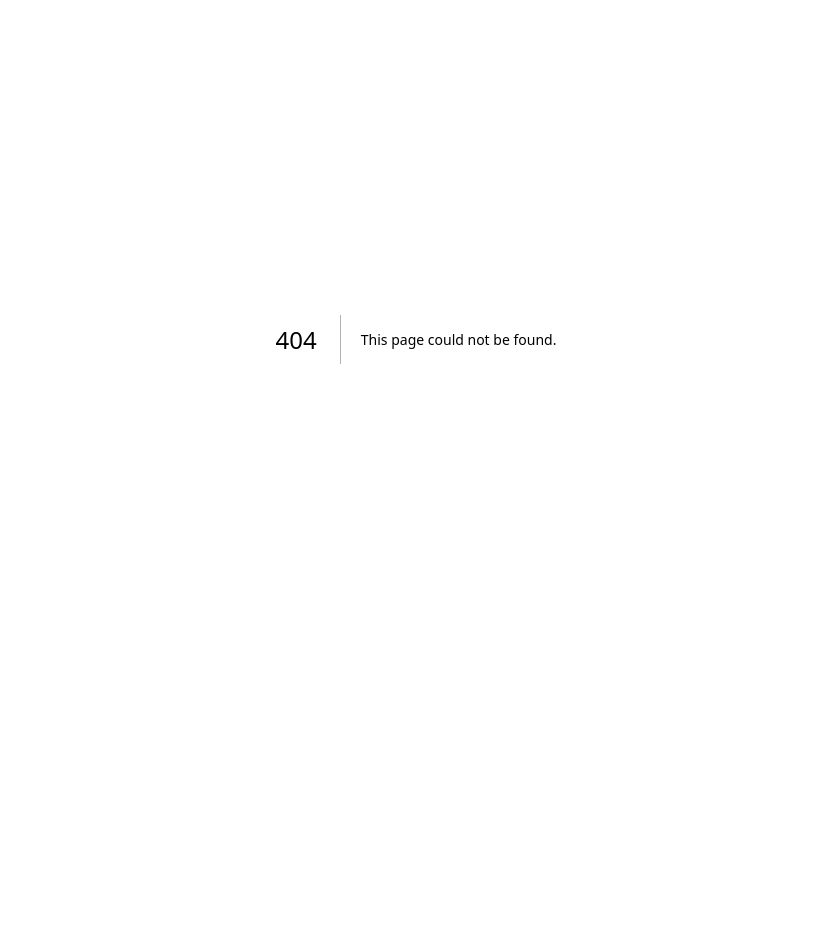
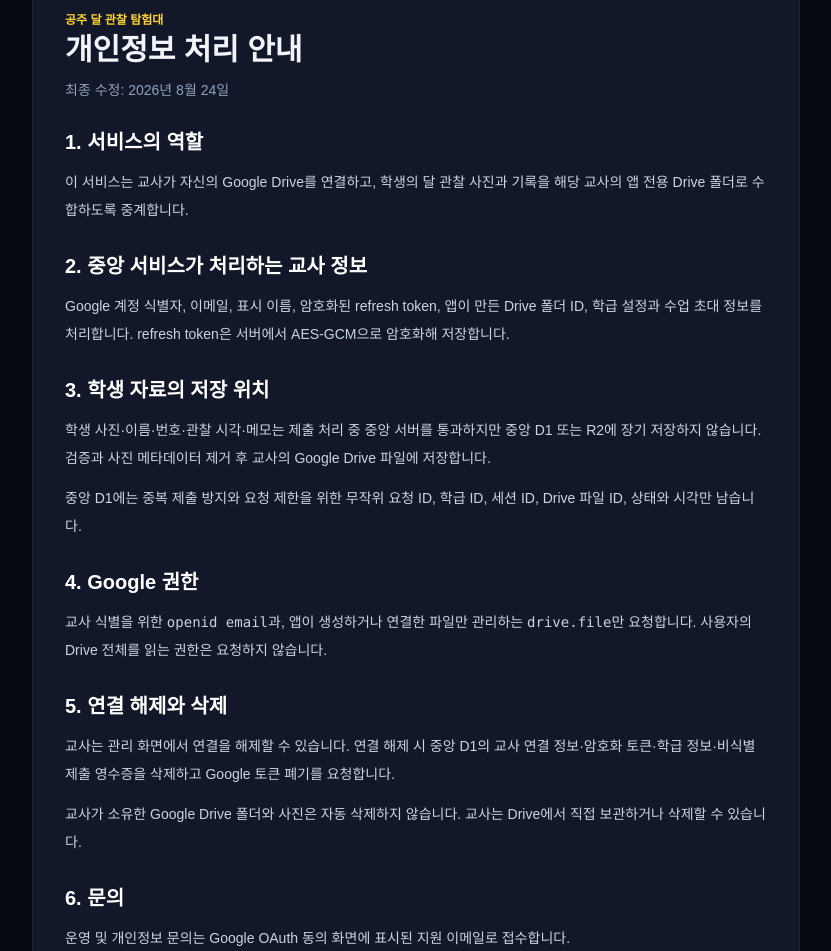
Before and after one commit to 122yjs/junier.github.io, a Next.js app in the folder gongju-moon-observation/: page /privacy in a window 1280 px wide. Before the commit this address had no page. Shown: the part 61-1012 px from the top of the page, without its empty margins (224-1055 px from the left). Before the commit the page ends 800 px from the top, so only its background shows below. Built offline with nearby package versions, Linux system fonts and the light colour scheme.

Commit message:
Add privacy notice for Drive OAuth service

```diff
--- /dev/null
+++ b/gongju-moon-observation/app/privacy/page.tsx
@@ -0,0 +1,45 @@
+import Link from "next/link";
+
+export default function PrivacyPage() {
+  return (
+    <main className="min-h-screen bg-space-950 px-5 py-10 text-slate-100">
+      <article className="mx-auto max-w-3xl rounded-3xl border border-space-700 bg-space-800 p-6 shadow-card sm:p-8">
+        <p className="text-xs font-bold text-amber-300">공주 달 관찰 탐험대</p>
+        <h1 className="mt-1 text-3xl font-black">개인정보 처리 안내</h1>
+        <p className="mt-3 text-sm text-slate-400">최종 수정: 2026년 8월 24일</p>
+
+        <section className="mt-7 space-y-3 text-sm leading-7 text-slate-300">
+          <h2 className="text-xl font-black text-white">1. 서비스의 역할</h2>
+          <p>이 서비스는 교사가 자신의 Google Drive를 연결하고, 학생의 달 관찰 사진과 기록을 해당 교사의 앱 전용 Drive 폴더로 수합하도록 중계합니다.</p>
+        </section>
+        <section className="mt-7 space-y-3 text-sm leading-7 text-slate-300">
+          <h2 className="text-xl font-black text-white">2. 중앙 서비스가 처리하는 교사 정보</h2>
+          <p>Google 계정 식별자, 이메일, 표시 이름, 암호화된 refresh token, 앱이 만든 Drive 폴더 ID, 학급 설정과 수업 초대 정보를 처리합니다. refresh token은 서버에서 AES-GCM으로 암호화해 저장합니다.</p>
+        </section>
+        <section className="mt-7 space-y-3 text-sm leading-7 text-slate-300">
+          <h2 className="text-xl font-black text-white">3. 학생 자료의 저장 위치</h2>
+          <p>학생 사진·이름·번호·관찰 시각·메모는 제출 처리 중 중앙 서버를 통과하지만 중앙 D1 또는 R2에 장기 저장하지 않습니다. 검증과 사진 메타데이터 제거 후 교사의 Google Drive 파일에 저장합니다.</p>
+          <p>중앙 D1에는 중복 제출 방지와 요청 제한을 위한 무작위 요청 ID, 학급 ID, 세션 ID, Drive 파일 ID, 상태와 시각만 남습니다.</p>
+        </section>
+        <section className="mt-7 space-y-3 text-sm leading-7 text-slate-300">
+          <h2 className="text-xl font-black text-white">4. Google 권한</h2>
+          <p>교사 식별을 위한 <code>openid email</code>과, 앱이 생성하거나 연결한 파일만 관리하는 <code>drive.file</code>만 요청합니다. 사용자의 Drive 전체를 읽는 권한은 요청하지 않습니다.</p>
+        </section>
+        <section className="mt-7 space-y-3 text-sm leading-7 text-slate-300">
+          <h2 className="text-xl font-black text-white">5. 연결 해제와 삭제</h2>
+          <p>교사는 관리 화면에서 연결을 해제할 수 있습니다. 연결 해제 시 중앙 D1의 교사 연결 정보·암호화 토큰·학급 정보·비식별 제출 영수증을 삭제하고 Google 토큰 폐기를 요청합니다.</p>
+          <p>교사가 소유한 Google Drive 폴더와 사진은 자동 삭제하지 않습니다. 교사는 Drive에서 직접 보관하거나 삭제할 수 있습니다.</p>
+        </section>
+        <section className="mt-7 space-y-3 text-sm leading-7 text-slate-300">
+          <h2 className="text-xl font-black text-white">6. 문의</h2>
+          <p>운영 및 개인정보 문의는 Google OAuth 동의 화면에 표시된 지원 이메일로 접수합니다.</p>
+        </section>
+
+        <div className="mt-8 flex flex-wrap gap-3">
+          <Link href="/admin" className="rounded-xl bg-amber-500 px-5 py-3 font-black text-space-950">교사 관리로 돌아가기</Link>
+          <Link href="/terms" className="rounded-xl border border-space-600 bg-space-900 px-5 py-3 font-bold">이용 안내</Link>
+        </div>
+      </article>
+    </main>
+  );
+}
```
